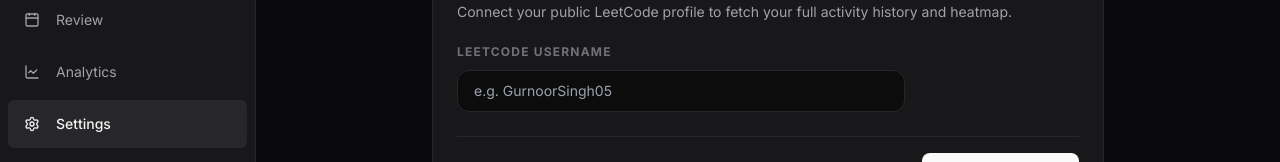
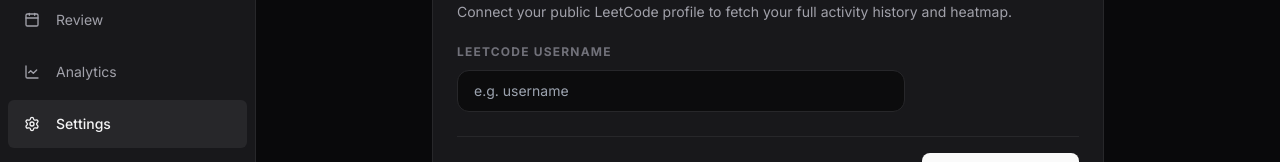
Before and after one commit to gurnoors05/Leetcode-Companion-application, a Next.js app in the folder webapp/: page /settings in a window 1280 px wide. Shown: the part 284-446 px from the top of the page. Built offline with nearby package versions, Linux system fonts and the light colour scheme; no server answers.

Commit message:
Update placeholder username in Settings

```diff
--- a/webapp/src/app/settings/page.tsx
+++ b/webapp/src/app/settings/page.tsx
@@ -88,7 +88,7 @@
               type="text"
               value={username}
               onChange={(e) => setUsername(e.target.value)}
-              placeholder="e.g. GurnoorSingh05"
+              placeholder="e.g. username"
               className="w-full bg-black/50 border border-surfaceHighlight rounded-xl px-4 py-2.5 text-zinc-100 text-sm focus:outline-none focus:border-primary/50 focus:ring-1 focus:ring-primary/50 transition-all"
             />
           </div>
```
